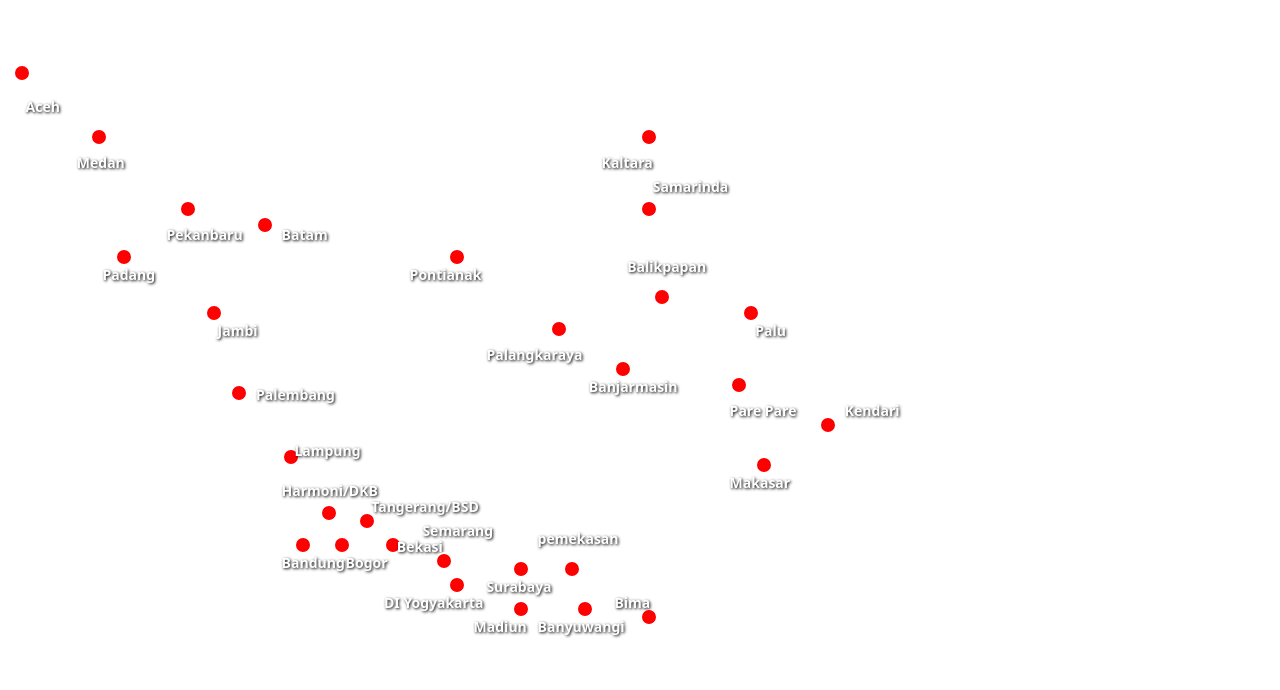
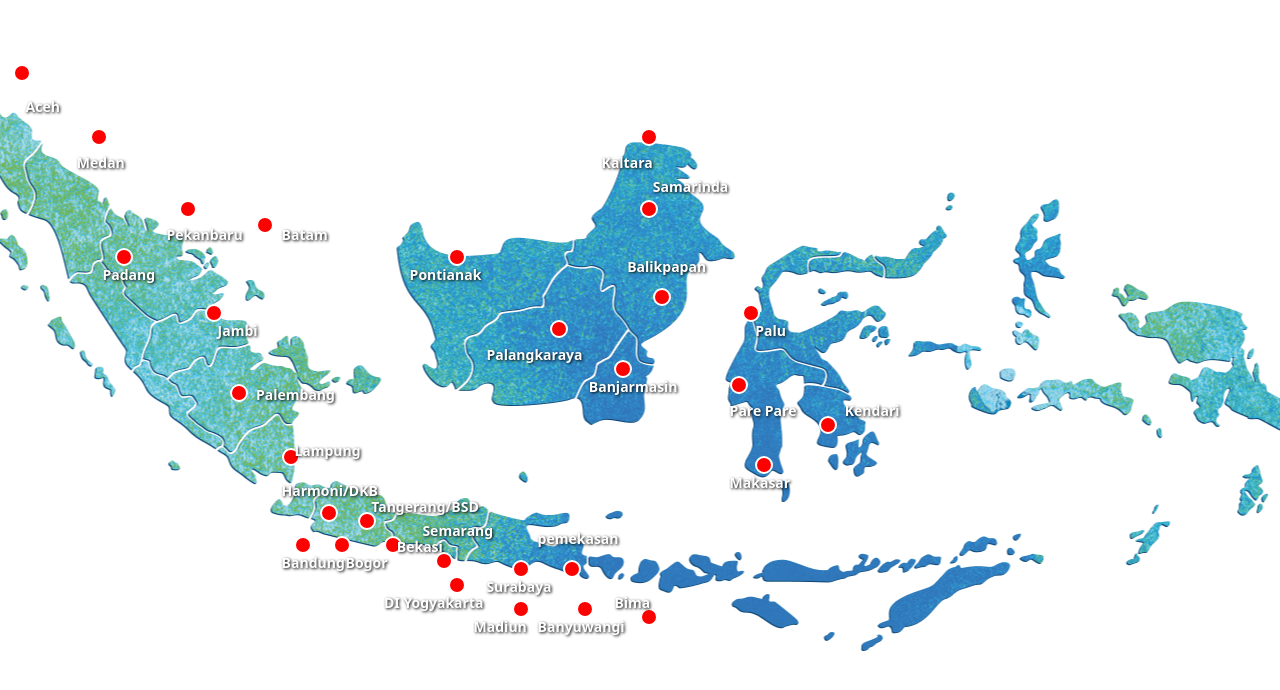
Before and after one commit to joko140576/peta_qatamselindo, a plain HTML site: page index.html in a window 1280 px wide. Shown: the part 72-762 px from the top of the page. Drawn offline with nearby package versions, Linux system fonts and the light colour scheme.

Commit message:
Update index.html

```diff
--- a/index.html
+++ b/index.html
@@ -19,7 +19,7 @@ body {
     position: relative;
     width: 100%;
     height: 100vh;
-    background: url('peta.png.png') no-repeat center center;
+    background: url('peta.png') no-repeat center center;
     background-size: auto;
     margin-top: -20px;
 }
```
